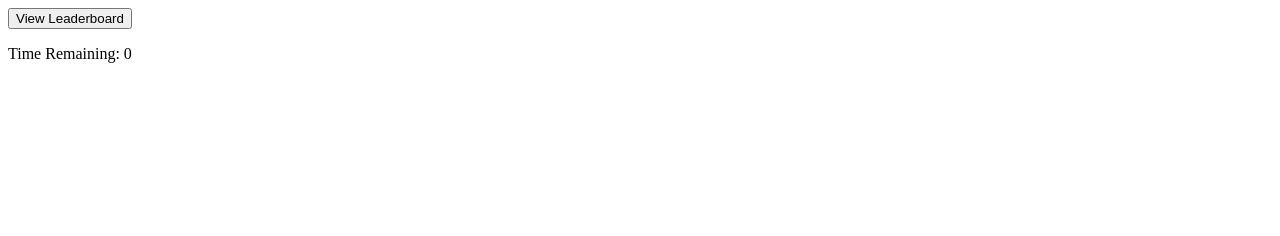
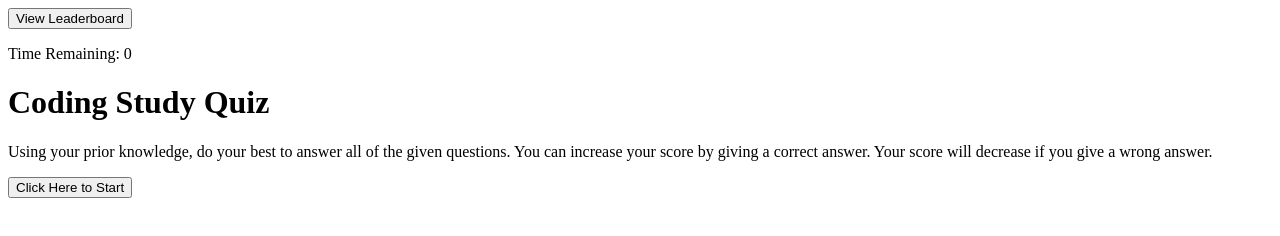
Before and after one commit to brackenluke/study-quiz, a plain HTML site: page index.html in a window 1280 px wide. Drawn offline with Linux system fonts and the light colour scheme.

Commit message:
Added start button and added quiz instructions. Added quiz Title.

```diff
--- a/index.html
+++ b/index.html
@@ -31,6 +31,25 @@
                 </p>
             </div>
         </header>
+        <!--Quiz Instructions and Start button-->
+        <main class="study-quiz">
+            <div id="study-start">
+                <div class="study-landing" id="study-screen">
+                    <h1 id="study-header">
+                        Coding Study Quiz
+                    </h1>
+                    <p>
+                        Using your prior knowledge, do your best to answer all of
+                        the given questions. You can increase your score by giving
+                        a correct answer. Your score will decrease if you give a
+                        wrong answer.
+                    </p>
+                    <button id="start-quiz">
+                        Click Here to Start
+                    </button>
+                </div>
+            </div>
+        </main>
     </div>
 </body>
 </html>
```
